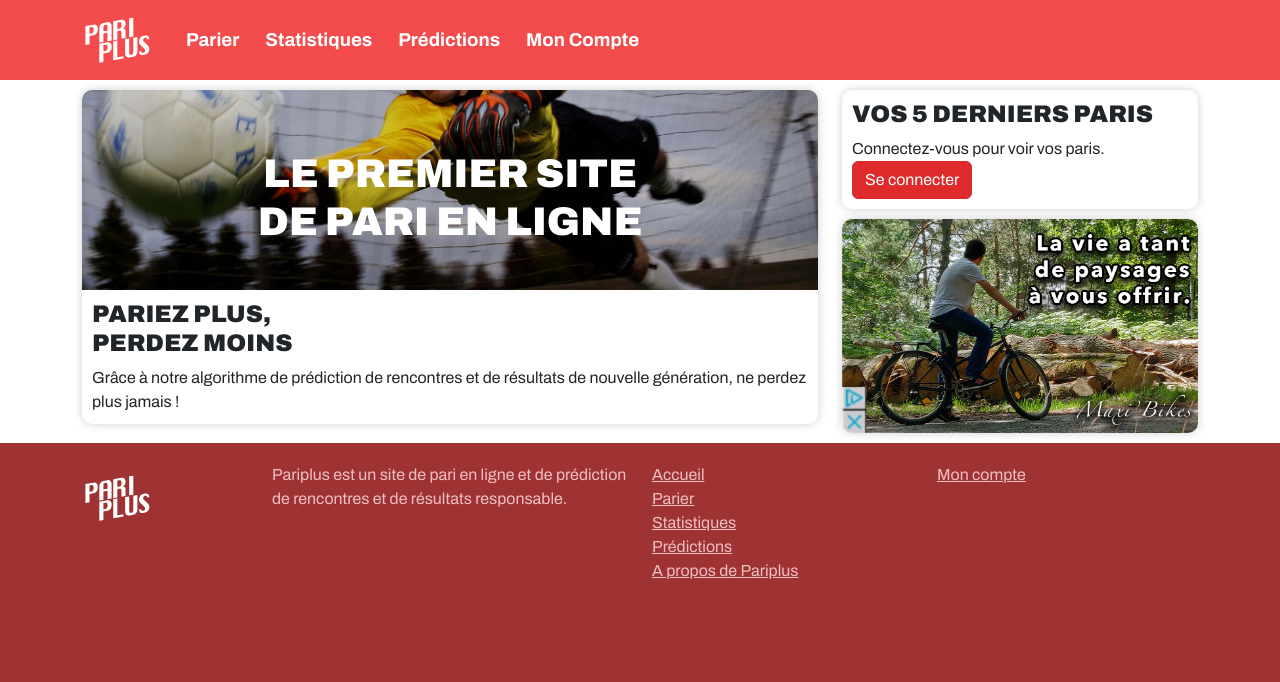
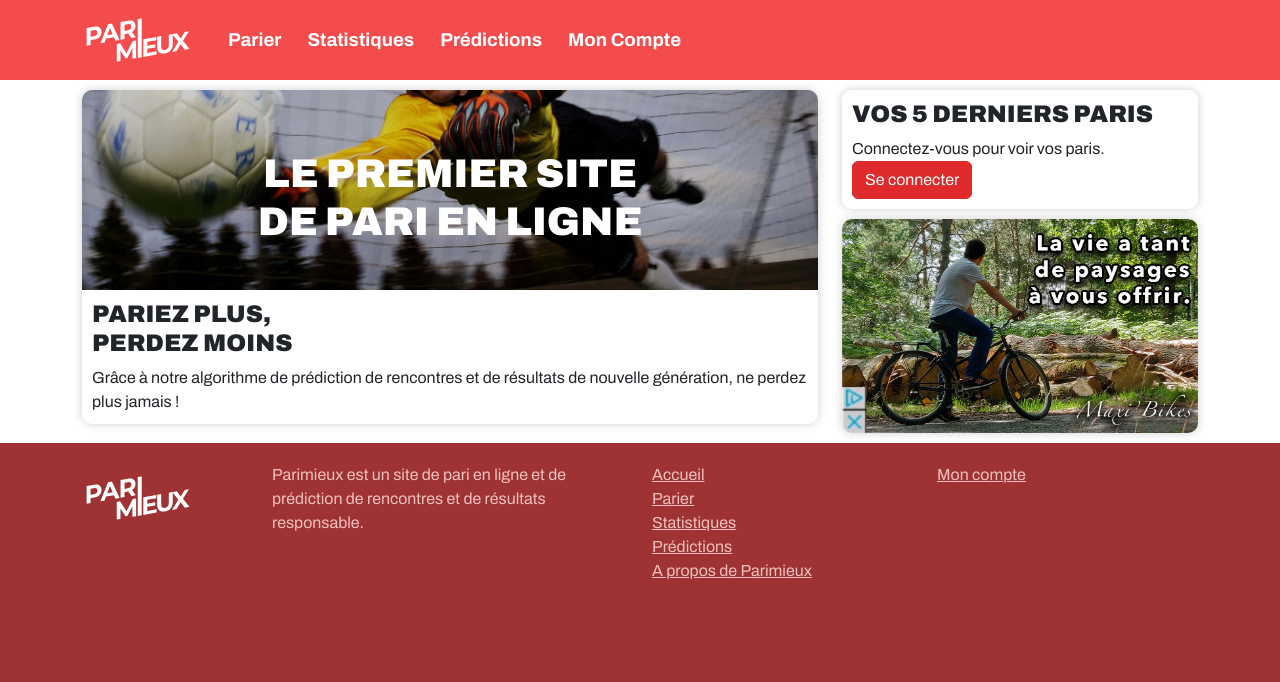
Before and after one commit to hugopanel/pariplus, a PHP site: page / in a window 1280 px wide. Shown: the top 682 px of the page. Run offline with PHP 8.4, Linux system fonts and the light colour scheme.

Commit message:
Changement de nom en Parimieux après recommandation.

```diff
--- a/account/login/index.php
+++ b/account/login/index.php
@@ -8,7 +8,7 @@
 <head>
   <meta charset="UTF-8">
   <meta name="viewport" content="width=device-width, initial-scale=1">
-  <title>Connexion - PariPlus</title>
+  <title>Connexion - Parimieux</title>
   <link href="https://cdn.jsdelivr.net/npm/bootstrap@5.3.0-alpha3/dist/css/bootstrap.min.css" rel="stylesheet" integrity="sha384-KK94CHFLLe+nY2dmCWGMq91rCGa5gtU4mk92HdvYe+M/SXH301p5ILy+dN9+nJOZ" crossorigin="anonymous">
   <link rel="stylesheet" href="https://cdn.jsdelivr.net/npm/bootstrap-icons@1.10.4/font/bootstrap-icons.css">
   <link rel="preconnect" href="https://fonts.googleapis.com">
@@ -22,7 +22,7 @@
 <div class="navbar">
   <div class="container">
     <a class="navbar-brand" href="/">
-      <img src="/assets/img/pariplus_logo_white.svg" alt="PariPlus" height="70" style="max-height: 70px;">
+      <img src="/assets/img/parimieux_logo_white.svg" alt="Parimieux" height="70" style="max-height: 70px;">
     </a>
   </div>
 </div>
--- a/account/register/index.php
+++ b/account/register/index.php
@@ -9,7 +9,7 @@
 <head>
   <meta charset="UTF-8">
   <meta name="viewport" content="width=device-width, initial-scale=1">
-  <title>Inscription - PariPlus</title>
+  <title>Inscription - Parimieux</title>
   <link href="https://cdn.jsdelivr.net/npm/bootstrap@5.3.0-alpha3/dist/css/bootstrap.min.css" rel="stylesheet" integrity="sha384-KK94CHFLLe+nY2dmCWGMq91rCGa5gtU4mk92HdvYe+M/SXH301p5ILy+dN9+nJOZ" crossorigin="anonymous">
   <link rel="stylesheet" href="https://cdn.jsdelivr.net/npm/bootstrap-icons@1.10.4/font/bootstrap-icons.css">
   <link rel="preconnect" href="https://fonts.googleapis.com">
@@ -23,7 +23,7 @@
 <div class="navbar">
   <div class="container">
     <a class="navbar-brand" href="/">
-      <img src="/assets/img/pariplus_logo_white.svg" alt="PariPlus" height="70" style="max-height: 70px;">
+      <img src="/assets/img/parimieux_logo_white.svg" alt="Parimieux" height="70" style="max-height: 70px;">
     </a>
   </div>
 </div>
@@ -76,7 +76,7 @@
         </div>
         <div class="mb-3 form-check">
           <input type="checkbox" class="form-check-input" id="checkboxAcceptConditions" value="accept-conditions" name="checkboxAcceptConditions">
-          <label class="form-check-label" for="checkboxAcceptConditions">J'accepte les <a href="#" target="_blank">conditions d'utilisation de Pariplus</a></label>
+          <label class="form-check-label" for="checkboxAcceptConditions">J'accepte les <a href="#" target="_blank">conditions d'utilisation de Parimieux</a></label>
           <?php
           if (isset($errors))
             if (in_array('checkboxConditions_empty', $errors))
--- a/index.php
+++ b/index.php
@@ -39,7 +39,7 @@
 <head>
     <meta charset="UTF-8">
     <meta name="viewport" content="width=device-width, initial-scale=1">
-    <title>PariPlus</title>
+    <title>Parimieux</title>
     <link href="https://cdn.jsdelivr.net/npm/bootstrap@5.3.0-alpha3/dist/css/bootstrap.min.css" rel="stylesheet" integrity="sha384-KK94CHFLLe+nY2dmCWGMq91rCGa5gtU4mk92HdvYe+M/SXH301p5ILy+dN9+nJOZ" crossorigin="anonymous">
     <link rel="stylesheet" href="https://cdn.jsdelivr.net/npm/bootstrap-icons@1.10.4/font/bootstrap-icons.css">
     <link rel="preconnect" href="https://fonts.googleapis.com">
@@ -52,7 +52,7 @@
 <div class="navbar navbar-expand-md navbar-dark fixed-top" style="background-color: var(--pariplus_red); padding: 0 10px 0 10px;">
     <div class="container">
         <a class="navbar-brand" href="#">
-            <img src="assets/img/pariplus_logo_white.svg" alt="PariPlus" height="70" style="max-height: 70px;">
+            <img src="assets/img/parimieux_logo_white.svg" alt="Parimieux" height="70" style="max-height: 70px;">
         </a>
         <button class="navbar-toggler" type="button" data-bs-toggle="collapse" data-bs-target="#navbarNav" aria-controls="navbarNav" aria-expanded="false" aria-label="Toggle navigation" style="border: none;">
             <i class="bi bi-list" style="display: inline-block; font-size: 1.5em; color: white;"></i>
@@ -223,17 +223,17 @@
     <div class="container">
         <div class="row">
             <div class="col-md-2">
-                <img src="assets/img/pariplus_logo_white.svg" alt="PariPlus" height="70">
+                <img src="assets/img/parimieux_logo_white.svg" alt="Parimieux" height="70">
             </div>
             <div class="col-md-4">
-                Pariplus est un site de pari en ligne et de prédiction de rencontres et de résultats responsable.
+                Parimieux est un site de pari en ligne et de prédiction de rencontres et de résultats responsable.
             </div>
             <div class="col-md-3">
                 <div class="row"><a href="#" class="link-secondary">Accueil</a></div>
                 <div class="row"><a href="paris/" class="link-secondary">Parier</a></div>
                 <div class="row"><a href="statistiques.php" class="link-secondary">Statistiques</a></div>
                 <div class="row"><a href="predictions.php" class="link-secondary">Prédictions</a></div>
-                <div class="row"><a href="#" class="link-secondary">A propos de Pariplus</a></div>
+                <div class="row"><a href="#" class="link-secondary">A propos de Parimieux</a></div>
             </div>
             <div class="col-md-3">
                 <div class="row"><a href="account/" class="link-secondary">Mon compte</a></div>
```
Also changed, not shown: account/admin/index.php (+5 -5 lines), account/index.php (+5 -5 lines), paris/index.php (+5 -5 lines), predictions.php (+5 -5 lines), statistiques.php (+5 -5 lines), assets/img/parimieux_logo_white.svg (added).
